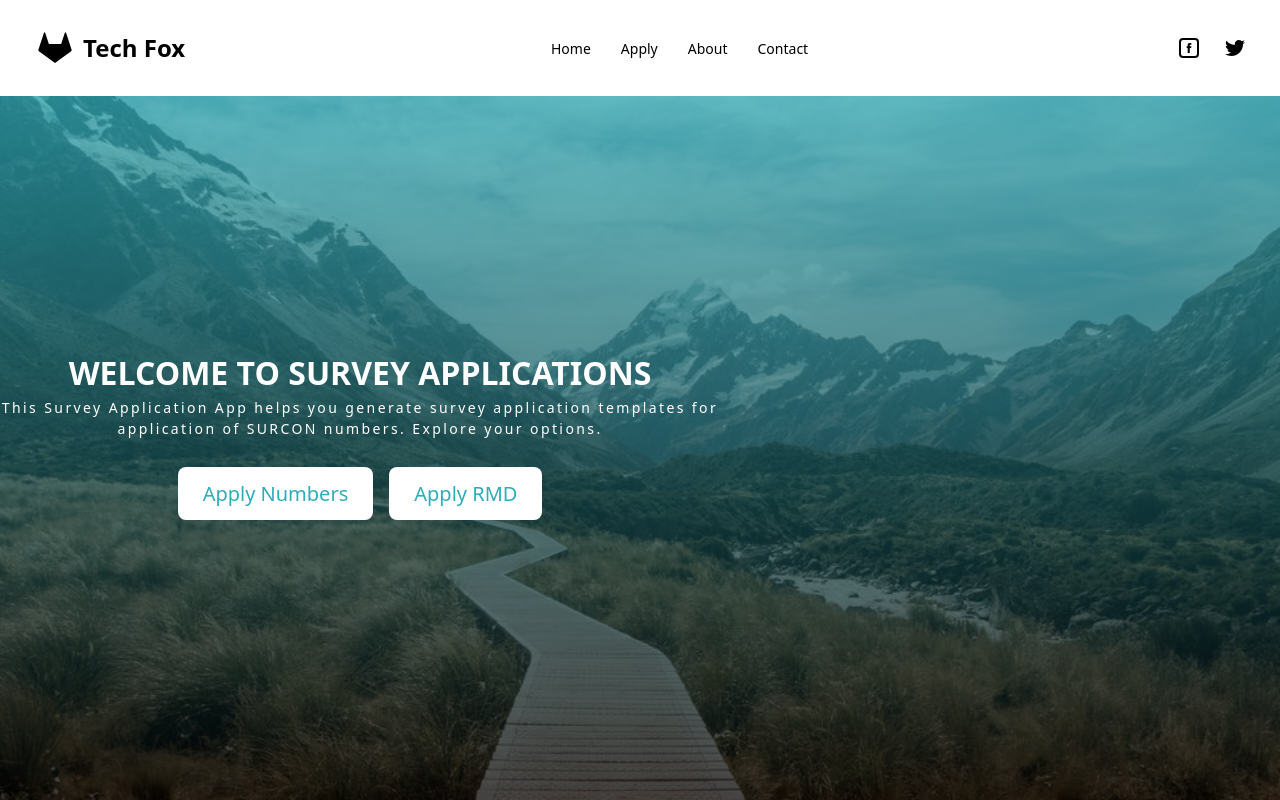
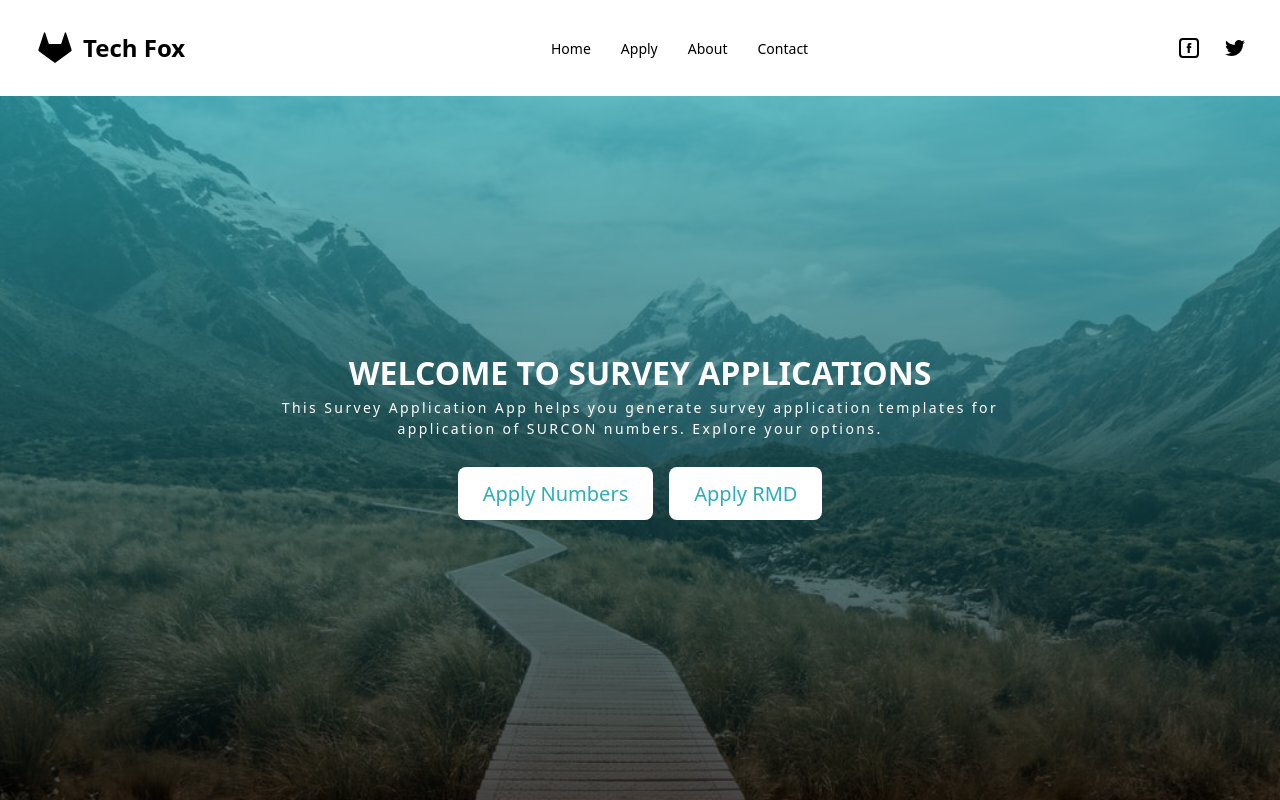
Before and after one commit to ekpenyongeetim/survey-applications, a React (Vite) app: page / in a window 1280 px wide. Built offline with nearby package versions, Linux system fonts and the light colour scheme.

Commit message:
fix small screen padding

```diff
--- a/src/styles/Apply.css
+++ b/src/styles/Apply.css
@@ -92,11 +92,10 @@ nav a:hover {
 
 /*--------------- Hero -------------------*/
 .hero {
-  width: 100%;
   min-height: 88vh;
   background: hsl(185, 62%, 45%);
   display: flex;
-
+  justify-content: center;
   align-items: center;
 }
 
@@ -161,7 +160,7 @@ h1 {
   font-size: 2rem;
 }
 h2 {
-  font-size: 1.5rem;
+  font-size: 1.75rem;
 }
 
 /* -----CASE1----- */
```
